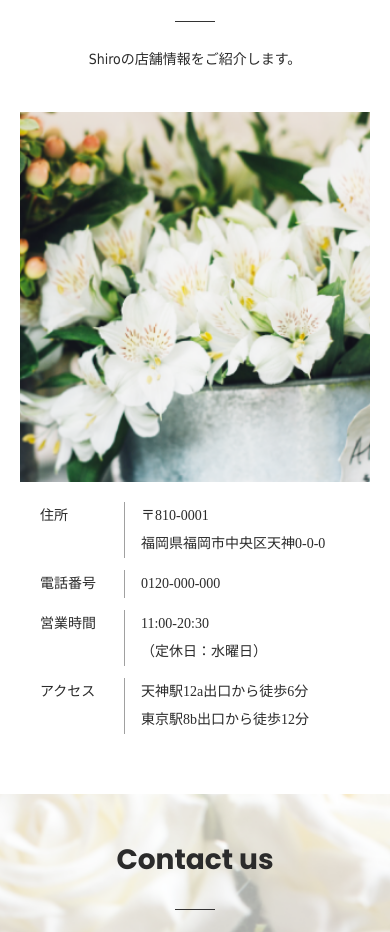
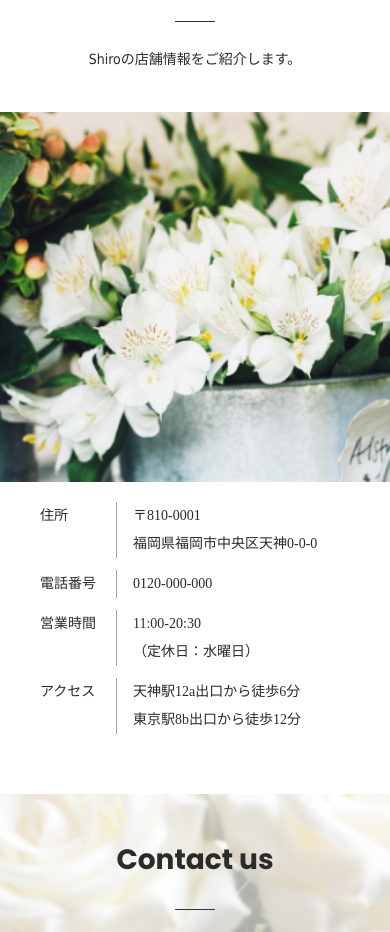
Before and after one commit to fuchsia-84/shiro_web_coding, a plain HTML site: page index.html in a window 390 px wide. Shown: the part 2500-3432 px from the top of the page. Drawn offline with nearby package versions, Linux system fonts and the light colour scheme.

Commit message:
fix shop_info section dl dt dd style.

```diff
--- a/css/main.css
+++ b/css/main.css
@@ -584,27 +584,28 @@ a#header_logo {
 }
 #shop_info .shop_info_contents img {
     display: block;
-    width: 480px;
+    width: 50%;
     float: left;
+    object-fit: cover;
 }
 #shop_info .shop_info_contents dl {
     display: block;
-    width: 432px;
+    width: 50%;
     float: right;
     font-size: 16px;
     line-height: 22px;
 }
 #shop_info .shop_info_contents dl dt {
     float: left;
-    width: 80px;
+    width: calc(30% - 40px);
     margin-left: 40px;
 }
 #shop_info .shop_info_contents dl dd {
-    width: 311px;
-    margin-left: 120px;
+    width: calc(70% - 16px); /* padding-left 16px */
+    padding-left: 16px;
+    margin-left: calc(30% - 1px);
     margin-bottom: 12px;
     border-left: 1px solid #A0A0A0;
-    padding-left: 16px;
 }
 @media screen and (max-width: 992px) {
     #shop_info .inner {
@@ -615,36 +616,13 @@ a#header_logo {
         margin: 40px auto;
         color: #2B2B2B;
     }
-    #shop_info .shop_info_contents img {
-        width: 50%;
-        object-fit: cover;
-        margin: 0;
-        float: left;
-    }
     #shop_info .shop_info_contents dl {
-        display: block;
-        width: 50%;
         margin: 20px auto;
-        float: right;
-    }
-    #shop_info .shop_info_contents dl dt {
-        float: left;
-        width: calc(30% - 20px);
-        margin-left: 20px;
-    }
-    #shop_info .shop_info_contents dl dd {
-        width: 70%;
-        margin-left: calc(30% - 1px);
     }
 }
 @media screen and (max-width: 768px) {
     #shop_info .inner {
         padding: 40px 0 0;
-    }
-    #shop_info .shop_info_contents {
-        width: calc(100% - 40px);
-        margin: 40px auto;
-        color: #2B2B2B;
     }
     #shop_info .shop_info_contents img {
         width: 100%;
```
